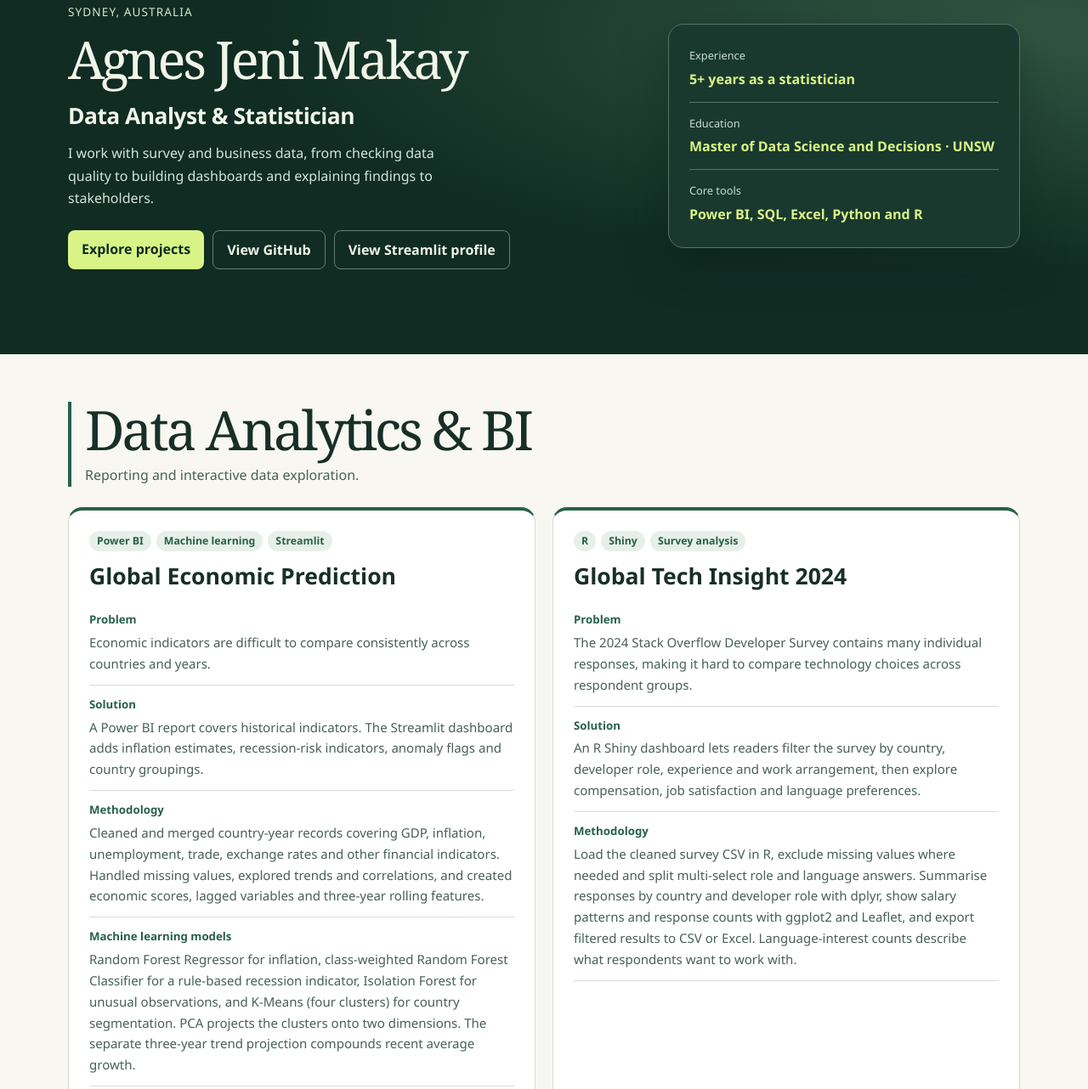
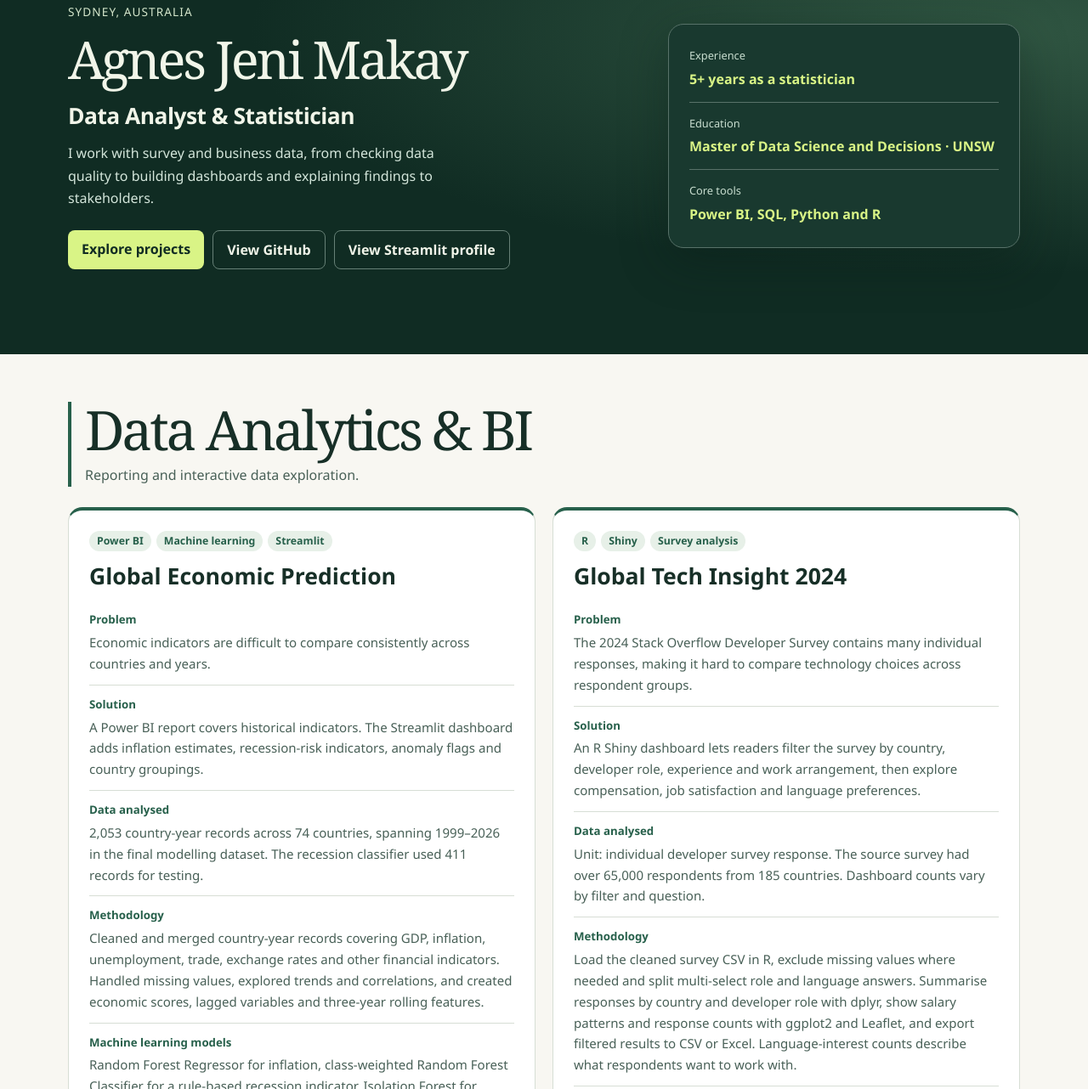
Before and after one commit to nesaugust/nesaugust.github.io, a plain HTML site: page index.html in a window 1280 px wide. Shown: the part 164-1446 px from the top of the page at 85% size. Drawn offline with Linux system fonts and the light colour scheme.

Commit message:
Update core tools and data analysis details
Removed 'Excel' from the core tools list and added details about data analyzed in multiple sections.

```diff
--- a/index.html
+++ b/index.html
@@ -115,7 +115,7 @@ section h2 { font-size: clamp(2.4rem, 5vw, 4rem); }
       <dl class="profile">
         <div><dt>Experience</dt><dd>5+ years as a statistician</dd></div>
         <div><dt>Education</dt><dd>Master of Data Science and Decisions · UNSW</dd></div>
-        <div><dt>Core tools</dt><dd>Power BI, SQL, Excel, Python and R</dd></div>
+        <div><dt>Core tools</dt><dd>Power BI, SQL, Python and R</dd></div>
       </dl>
     </div>
   </div>
@@ -134,6 +134,7 @@ section h2 { font-size: clamp(2.4rem, 5vw, 4rem); }
           <dl class="case">
             <div><dt>Problem</dt><dd>Economic indicators are difficult to compare consistently across countries and years.</dd></div>
             <div><dt>Solution</dt><dd>A Power BI report covers historical indicators. The Streamlit dashboard adds inflation estimates, recession-risk indicators, anomaly flags and country groupings.</dd></div>
+            <div><dt>Data analysed</dt><dd>2,053 country-year records across 74 countries, spanning 1999–2026 in the final modelling dataset. The recession classifier used 411 records for testing.</dd></div>
             <div><dt>Methodology</dt><dd>Cleaned and merged country-year records covering GDP, inflation, unemployment, trade, exchange rates and other financial indicators. Handled missing values, explored trends and correlations, and created economic scores, lagged variables and three-year rolling features.</dd></div>
             <div><dt>Machine learning models</dt><dd>Random Forest Regressor for inflation, class-weighted Random Forest Classifier for a rule-based recession indicator, Isolation Forest for unusual observations, and K-Means (four clusters) for country segmentation. PCA projects the clusters onto two dimensions. The separate three-year trend projection compounds recent average growth.</dd></div>
             <div><dt>Evaluation &amp; selection</dt><dd>The inflation model recorded MAE 0.144, RMSE 0.587 and R² 0.485 on the notebook’s test split. The recession classifier matched its rule-based labels in the test split, where the inputs included the same GDP growth and unemployment used to define those labels. The notebook reports results by task.</dd></div>
@@ -148,6 +149,7 @@ section h2 { font-size: clamp(2.4rem, 5vw, 4rem); }
           <dl class="case">
             <div><dt>Problem</dt><dd>The 2024 Stack Overflow Developer Survey contains many individual responses, making it hard to compare technology choices across respondent groups.</dd></div>
             <div><dt>Solution</dt><dd>An R Shiny dashboard lets readers filter the survey by country, developer role, experience and work arrangement, then explore compensation, job satisfaction and language preferences.</dd></div>
+            <div><dt>Data analysed</dt><dd>Unit: individual developer survey response. The source survey had over 65,000 respondents from 185 countries. Dashboard counts vary by filter and question.</dd></div>
             <div><dt>Methodology</dt><dd>Load the cleaned survey CSV in R, exclude missing values where needed and split multi-select role and language answers. Summarise responses by country and developer role with dplyr, show salary patterns and response counts with ggplot2 and Leaflet, and export filtered results to CSV or Excel. Language-interest counts describe what respondents want to work with.</dd></div>
           </dl>
           <div class="links"><a href="https://github.com/nesaugust/Global-Tech-Insight-2024">GitHub repository ↗</a> <a href="https://github.com/nesaugust/Global-Tech-Insight-2024/blob/main/Global%20Tech%20Insight%202024/app.R">R Shiny source ↗</a> <a href="https://agnesmakayy.shinyapps.io/cleanstack">Open Shiny app ↗</a></div>
@@ -168,6 +170,7 @@ section h2 { font-size: clamp(2.4rem, 5vw, 4rem); }
           <dl class="case">
             <div><dt>Problem</dt><dd>Which members account for the most revenue, and which groups should a loyalty team prioritise for retention or reactivation?</dd></div>
             <div><dt>Solution</dt><dd>Built a three-page Power BI report covering loyalty KPIs, customer value segments, and churn and retention.</dd></div>
+            <div><dt>Data analysed</dt><dd>3,214 loyalty programme customers. Purchase and redemption activity is analysed at the customer level.</dd></div>
             <div><dt>Methodology</dt><dd>Combine member, purchase and redemption records. Use DAX to summarise activity, revenue and redemption. Segment customers by recency, frequency and monetary value (RFM), and use customer lifetime value (CLV) tiers to compare revenue contribution.</dd></div>
             <div><dt>Findings</dt><dd>Of 3,214 customers, 782 had churned (24.33%), and 758 were classified as high risk. The top 20% generated 79.14% of revenue. These findings support separate campaigns for high-risk members and high-value Champions.</dd></div>
           </dl>
@@ -189,6 +192,7 @@ section h2 { font-size: clamp(2.4rem, 5vw, 4rem); }
           <dl class="case">
             <div><dt>Problem</dt><dd>Credit risk teams need a consistent way to assess risk across buy now, pay later applications.</dd></div>
             <div><dt>Solution</dt><dd>A Streamlit dashboard lets users explore credit risk predictions from a machine learning model.</dd></div>
+            <div><dt>Data analysed</dt><dd>10,345 BNPL records in the source dataset. The model comparison used 2,069 test records, including 808 defaults and 1,261 non-defaults.</dd></div>
             <div><dt>Methodology</dt><dd>Handled missing values, removed unused IDs, converted booleans, one-hot encoded categorical variables and derived features from transaction dates. Explored financial and repayment patterns before training classifiers to predict default.</dd></div>
             <div><dt>Machine learning models</dt><dd>Compared Logistic Regression, Random Forest, Gradient Boosting, AdaBoost, XGBoost and a Neural Network using accuracy, precision, recall, F1 and ROC-AUC.</dd></div>
             <div><dt>Evaluation &amp; selection</dt><dd>XGBoost ranked first on ROC-AUC (0.7824), followed by Gradient Boosting (0.7800) and AdaBoost (0.7761). Logistic Regression led on F1 (0.5969) and recall (0.5891). The notebook selected XGBoost by ROC-AUC.</dd></div>
@@ -204,6 +208,7 @@ section h2 { font-size: clamp(2.4rem, 5vw, 4rem); }
           <dl class="case">
             <div><dt>Problem</dt><dd>Historical air quality readings show past conditions. Users also need a way to explore predicted conditions.</dd></div>
             <div><dt>Solution</dt><dd>A Streamlit app makes air quality predictions accessible through an interactive dashboard.</dd></div>
+            <div><dt>Data analysed</dt><dd>Unit: hourly air-quality observation from a city. The training script samples up to 50,000 complete rows before the 80/20 split.</dd></div>
             <div><dt>Methodology</dt><dd>Parsed hourly timestamps, extracted hour, day, month and day of week, and removed rows with missing values. Sampled up to 50,000 rows and used an 80/20 random split. The inputs include pollutant readings, UV index, European AQI and calendar features.</dd></div>
             <div><dt>Machine learning models</dt><dd>The training script fits a Random Forest Regressor with 30 trees and a maximum depth of 12 to estimate PM2.5. It exports a compressed model for the Streamlit app.</dd></div>
             <div><dt>Evaluation &amp; selection</dt><dd>The training script evaluates the selected Random Forest with MAE and R². It runs a single model configuration.</dd></div>
@@ -227,6 +232,7 @@ section h2 { font-size: clamp(2.4rem, 5vw, 4rem); }
           <dl class="case">
             <div><dt>Problem</dt><dd>Course teams need to see recurring issues across Coursera reviews and trace each theme back to the comments that support it.</dd></div>
             <div><dt>Solution</dt><dd>Built a Databricks prototype that extracts multiple themes, sentiment and supporting quotes per review, with Power BI pages for trends, evidence and model evaluation.</dd></div>
+            <div><dt>Data analysed</dt><dd>Unit: written Coursera review linked to its course. The public project records 1099 reviews from held-out courses for baseline evaluation. The README does not report the full number of reviews processed.</dd></div>
             <div><dt>Methodology</dt><dd>Built a Databricks ETL pipeline using PySpark and Delta tables. In Bronze, ingest and deduplicate raw Coursera review and course CSVs. In Silver, normalise review text, parse dates and ratings, redact email addresses and URLs, separate invalid records, and join course metadata. In Gold, validate the LLM-generated theme labels and check that each quoted excerpt appears in the cleaned review, then publish reporting tables for Power BI.</dd></div>
             <div><dt>Models</dt><dd>Use databricks-gpt-oss-120b for structured theme, sentiment and evidence extraction. Train a class-weighted one-vs-rest Logistic Regression baseline on TF-IDF unigram and bigram features. Split by course so the test set contains unseen courses.</dd></div>
             <div><dt>Evaluation</dt><dd>On 99 test reviews, the baseline achieved macro-F1 of 0.3824 and micro-F1 of 0.6469 against LLM-generated labels. General feedback had the highest per-theme F1 (0.85). These scores measure agreement with the LLM labels.</dd></div>
@@ -242,6 +248,7 @@ section h2 { font-size: clamp(2.4rem, 5vw, 4rem); }
           <dl class="case">
             <div><dt>Problem</dt><dd>Traffic and mobility data alone provide limited context for explaining why urban activity changes during severe weather, major events or service disruptions.</dd></div>
             <div><dt>Solution</dt><dd>Built a benchmark dataset across 24 NSW regions to test whether LLMs can use contextual signals for urban prediction and reasoning.</dd></div>
+            <div><dt>Data analysed</dt><dd>24 study locations, including Sydney CBD, Parramatta, Newcastle and Wollongong. Contextual signals are aligned by location and time.</dd></div>
             <div><dt>Methodology</dt><dd>Clean and align weather, holidays, events, road crashes, transport alerts and mobility inputs by region and time. Use the aligned data to design tasks covering traffic changes, anomaly classification, regional sensitivity, scenario cards and cases with similar traffic patterns but different causes.</dd></div>
             <div><dt>My contribution</dt><dd>Led weather data preparation, developed features for unusual conditions, and contributed to merging point-of-interest data.</dd></div>
           </dl>
```
